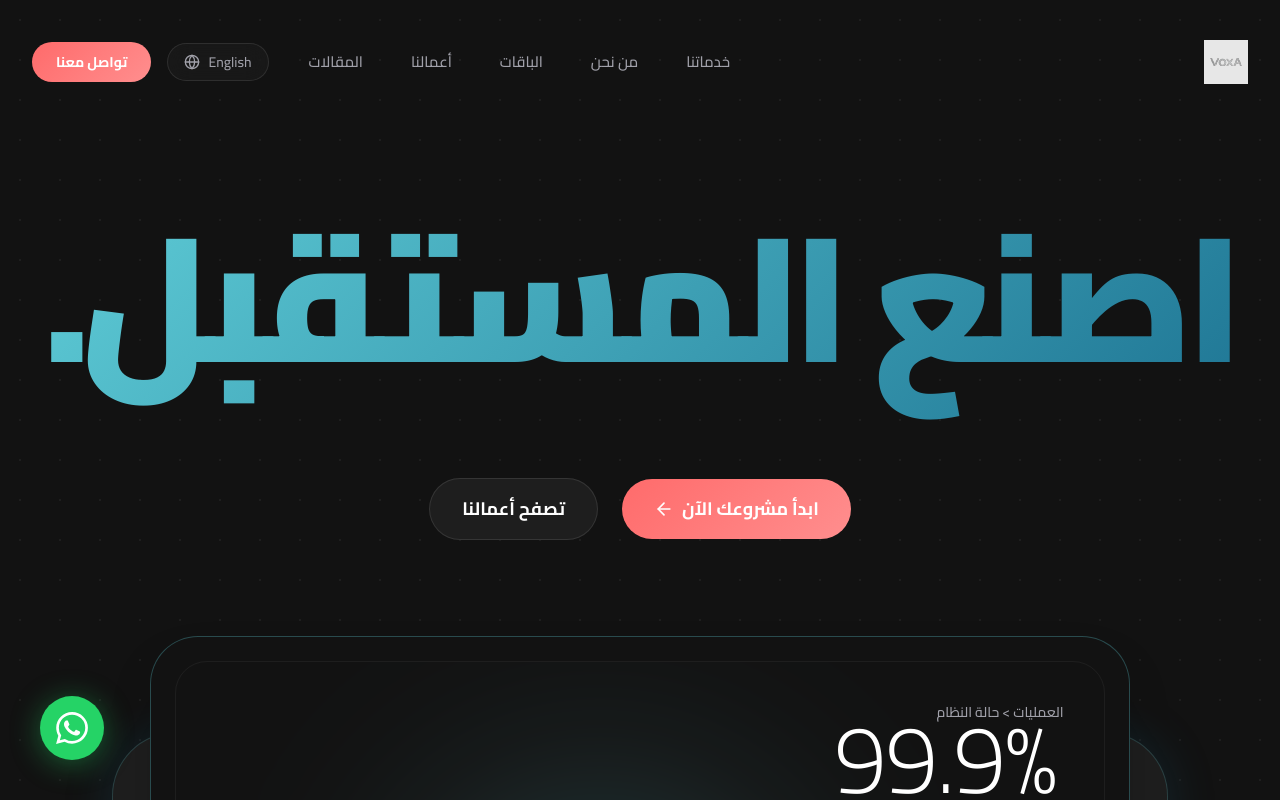
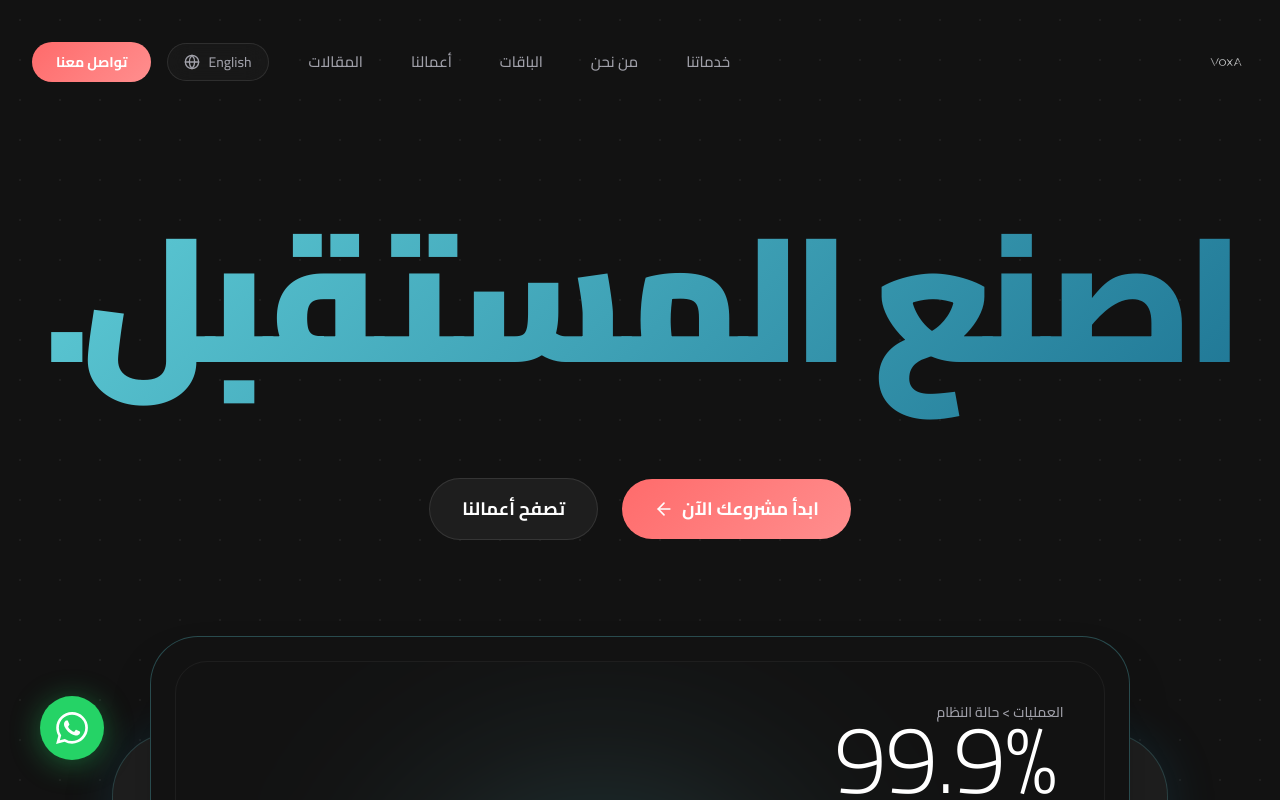
Before and after one commit to killerfrost2004u/Company-voxa, a Next.js app: page /ar in a window 1280 px wide. Shown: the top 800 px of the page. Built offline with nearby package versions, Linux system fonts and the light colour scheme.

Commit message:
style(ui): update navbar logo to revision 2

```diff
--- a/src/components/Navbar.tsx
+++ b/src/components/Navbar.tsx
@@ -27,7 +27,7 @@ export default function Navbar({ lang = 'ar' }: { lang?: 'en' | 'ar' }) {
         {/* Logo */}
         <Link href={`/${lang}`} className="flex items-center gap-2 relative z-50 opacity-90 hover:opacity-100 transition-opacity">
           <img
-            src="/logos/NavbarLogo.svg"
+            src="/logos/NavbarLogo2.svg"
             alt="VOXA Logo"
             className="h-9 md:h-11 w-auto object-contain"
           />
```
Also changed, not shown: public/logos/NavbarLogo2.svg (added).
